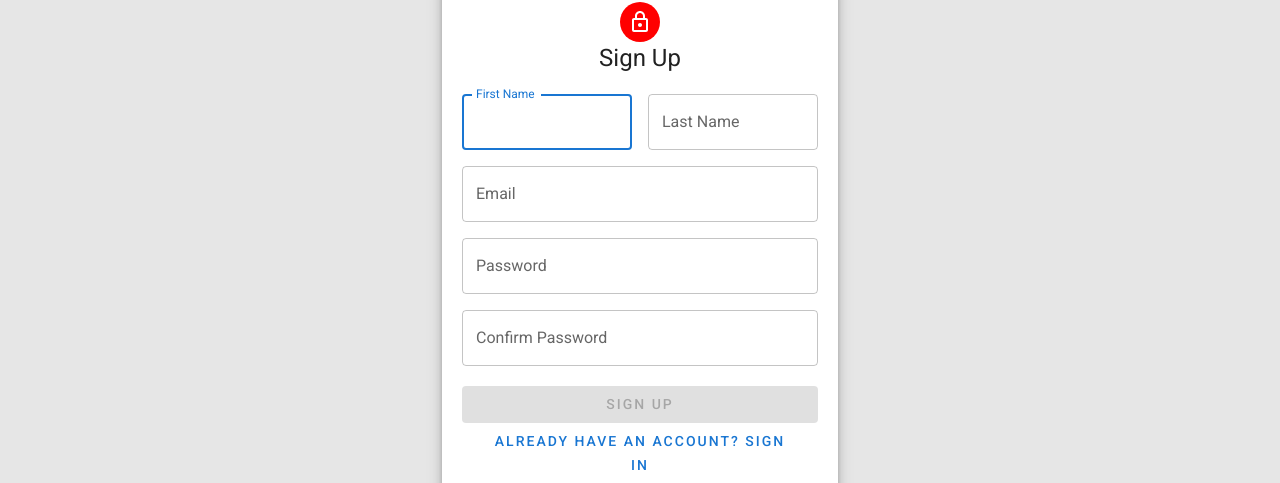
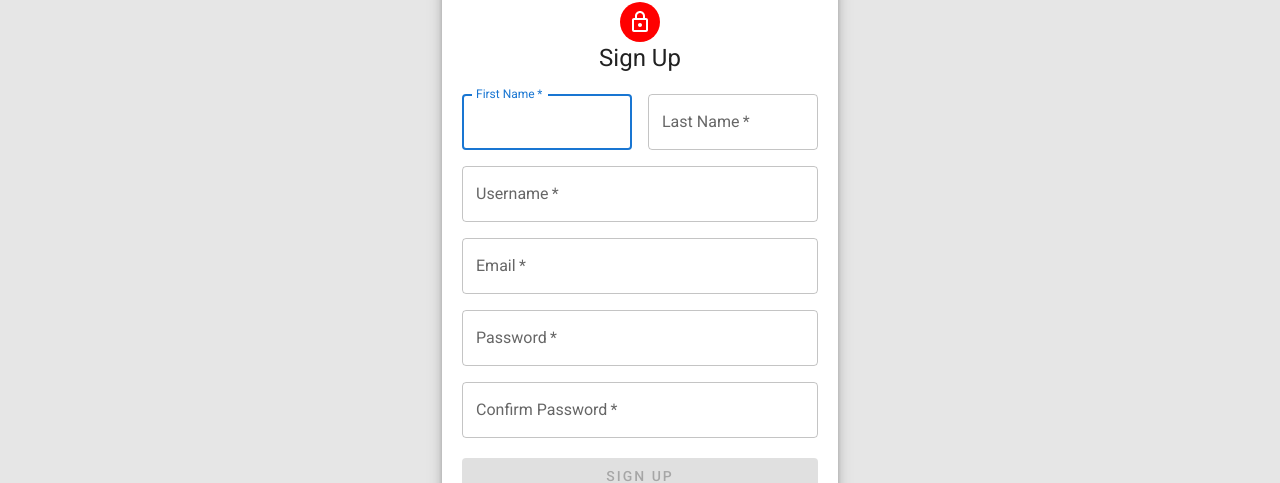
Before and after one commit to stalliardo/Trowel-Tech, a React (Create React App) app: page /auth in a window 1280 px wide. Shown: the part 142-625 px from the top of the page. Built offline with nearby package versions, Linux system fonts and the light colour scheme; no server answers; a web font is replaced by a local one.

Commit message:
Added the username field on sign up and made sure its unique before saving.

```diff
--- a/src/components/auth/Auth.js
+++ b/src/components/auth/Auth.js
@@ -12,7 +12,9 @@ const Auth = () => {
     const { isLoading } = useSelector((state) => state.user);
     const navigate = useNavigate();
 
-    const initialState = { firstName: "", lastName: "", email: "", password: "", confirmPassword: "" };
+    const initialState = { firstName: "", lastName: "", username: "", email: "", password: "", confirmPassword: "" };
+
+    const userState = useSelector(state => state.user);
 
     const [formData, setFormData] = useState(initialState);
     const [errorText, setErrorText] = useState("");
@@ -22,8 +24,9 @@ const Auth = () => {
     useEffect(() => {
         if(isSignUp){
             if (
-                formData.firstName.length > 0 &&
-                formData.lastName.length > 0 &&
+                formData.firstName.length > 1 &&
+                formData.lastName.length > 1 &&
+                formData.username.length > 2 &&
                 formData.email.length > 0 &&
                 formData.password.length > 0 &&
                 formData.confirmPassword.length > 0 &&
@@ -54,7 +57,7 @@ const Auth = () => {
             dispatch(signUpUser(formData)).unwrap().then(() => {
                 navigate("/");
               }).catch((error) => {
-                setErrorText("An error occured. Please try again.")
+                setErrorText(error.message);
             })
         } else {
             dispatch(signIn(formData)).unwrap().then(() => {
@@ -88,23 +91,26 @@ const Auth = () => {
                         {isSignUp && (
                             <>
                                 <Grid item xs={12} sm={6}>
-                                    <TextField name='firstName' label="First Name" onChange={handleChange} autoFocus fullWidth />
+                                    <TextField name='firstName' required label="First Name" onChange={handleChange} autoFocus fullWidth />
+                                </Grid>
 
+                                <Grid item xs={12} sm={6}>
+                                    <TextField name='lastName' required label="Last Name" onChange={handleChange} fullWidth />
                                 </Grid>
-                                <Grid item xs={12} sm={6}>
-                                    <TextField name='lastName' label="Last Name" onChange={handleChange} fullWidth />
+                                <Grid item xs={12}>
+                                    <TextField name='username' required label="Username" onChange={handleChange} fullWidth />
                                 </Grid>
                             </>
                         )}
                         <Grid item xs={12}>
-                            <TextField name='email' label="Email" onChange={handleChange} type="email" fullWidth />
+                            <TextField name='email' label="Email" required onChange={handleChange} type="email" fullWidth />
                         </Grid>
                         <Grid item xs={12}>
-                            <TextField name='password' label="Password" onChange={handleChange} type="password" fullWidth />
+                            <TextField name='password' label="Password" required onChange={handleChange} type="password" fullWidth />
                         </Grid>
                         {isSignUp &&
                             <Grid item xs={12}>
-                                <TextField name='confirmPassword' label="Confirm Password" onChange={handleChange} type="password" fullWidth />
+                                <TextField name='confirmPassword' required label="Confirm Password" onChange={handleChange} type="password" fullWidth />
                             </Grid>
                         }
                     </Grid>
@@ -131,3 +137,6 @@ const Auth = () => {
 }
 
 export default Auth;
+
+// TODO -> add username field, when the user clicks save will need to check if the username is unique or not if not display a message saying so
+// TODO -> names should not contain spaces, create a regex that tests for bad inputs, and check if firebase handles this automatically
--- a/src/features/user/userSlice.js
+++ b/src/features/user/userSlice.js
@@ -31,7 +31,7 @@ export const userSlice = createSlice({
             state.currentUser = action.payload;
         });
 
-        builder.addCase(signUpUser.rejected, (state) => {
+        builder.addCase(signUpUser.rejected, (state, action) => {
             state.isLoading = false;
         });
 
@@ -68,6 +68,7 @@ export const signUpUser = createAsyncThunk(
             const credential = await signUpUserWithEmailAndPassword(formData);
             const serializedUser = {
                 name: formData.firstName + " " + formData.lastName,
+                username: formData.username,
                 email: formData.email,
                 uid: credential.user.uid
             }
--- a/src/services/database/auth.js
+++ b/src/services/database/auth.js
@@ -1,18 +1,28 @@
 import { db } from '../../firebase';
-import { doc, setDoc, getDoc } from 'firebase/firestore'
+import { doc, setDoc, getDoc, collection, query, where, getDocs, addDoc } from 'firebase/firestore'
 import { getAuth, createUserWithEmailAndPassword, signInWithEmailAndPassword, signOut } from 'firebase/auth';
 
 const auth = getAuth();
 
 export const signUpUserWithEmailAndPassword = async (formData) => {
-    const { firstName, lastName, email, password } = formData;
-    const credential = await createUserWithEmailAndPassword(auth, email, password);
+    const q = query(collection(db, "usernames"), where("username", "==", formData.username));
+    const querySnapshot = await getDocs(q);
 
-    await setDoc(doc(db, "users", credential.user.uid), {
-        name: firstName + " " + lastName,
-    });
+    if (!querySnapshot.empty) {
+        throw Error("Username already taken");
+    } else {
+        const { firstName, lastName, username, email, password } = formData;
+        const credential = await createUserWithEmailAndPassword(auth, email, password);
 
-    return credential;
+        await setDoc(doc(db, "users", credential.user.uid), {
+            name: firstName + " " + lastName,
+            username
+        });
+
+        await addDoc(collection(db, "usernames"), {username});
+
+        return credential;
+    }
 }
 
 export const signInUserWithEmailAndPassword = async (formData) => {
@@ -25,13 +35,12 @@ export const getUserDoc = async (userId) => {
     const docRef = doc(db, "users", userId);
     const docSnap = await getDoc(docRef);
 
-    if(docSnap.exists()) {
-        return {...docSnap.data(), id: userId};
+    if (docSnap.exists()) {
+        return { ...docSnap.data(), id: userId };
     } else {
     }
 }
 
 export const logUserOut = () => {
-    // need to dispathc this as i need to clear all the states back to their defaults
     return signOut(auth);
 }
```
